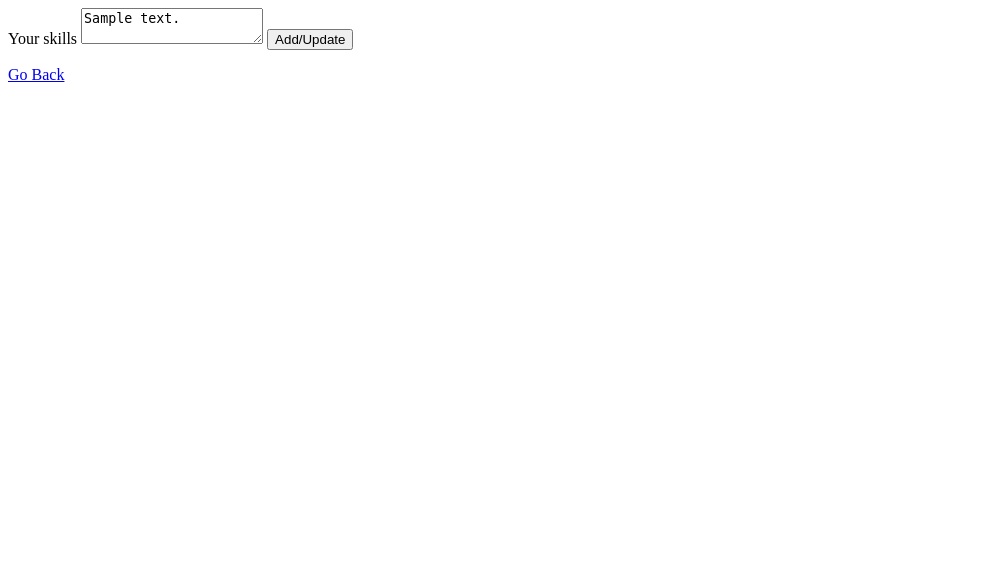
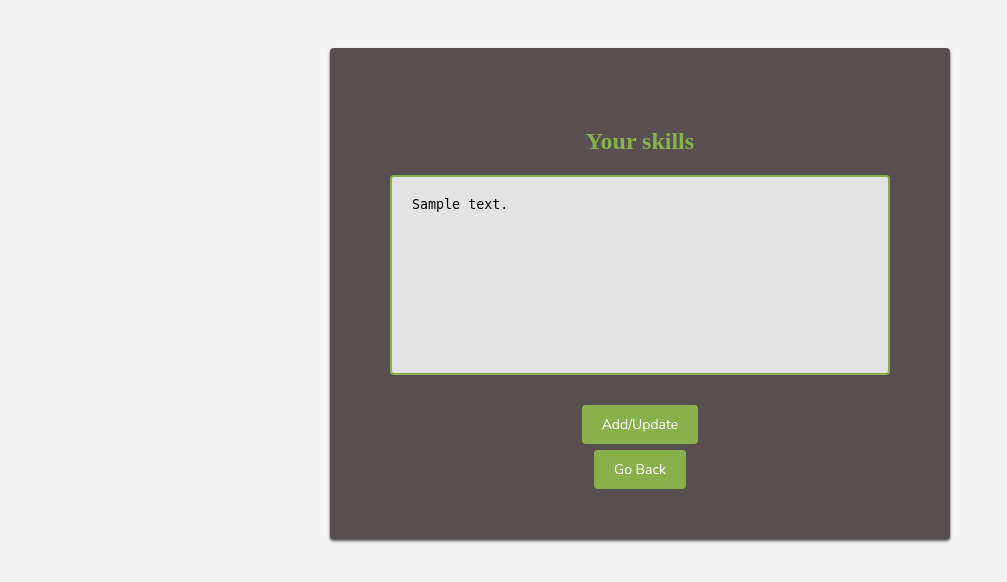
Before and after one commit to chetanty/cosmic, a Django app: template cosmic/feed/templates/skills.html in a window 1280 px wide. Shown: the top 582 px of the page, without its empty margins (0-1007 px from the left). Run offline with Django 3.2, Linux system fonts and the light colour scheme; the template is opened without the code that fills it: most values are stand-ins (such as "Sample title", 1, 10 or a date in 2020).

Commit message:
add css to skills.html

```diff
--- a/cosmic/feed/templates/skills.html
+++ b/cosmic/feed/templates/skills.html
@@ -1,7 +1,76 @@
-<form action="{% url 'feed:update_skills' %}" method="post">
-    {% csrf_token %}
-    <label for="skills">Your skills</label>
-    <textarea name="skills">{{ user_skills.skill_text }}</textarea>
-    <input type="submit" value="Add/Update">
-</form>
-<a href="{% url 'feed:dashboard' %}">Go Back</a>
+<html>
+  <head>
+    <link href="https://fonts.googleapis.com/css?family=Nunito+Sans:400,400i,700,900&display=swap" rel="stylesheet">
+  </head>
+    <style>
+        body {
+            text-align: center;
+            padding: 40px 0;
+            background-color: #f4f4f4;
+        }
+        h1 {
+            color: #88B04B;
+            font-family: "Nunito Sans", "Helvetica Neue", sans-serif;
+            font-weight: 900;
+            font-size: 40px;
+            margin-bottom: 10px;
+        }
+        p {
+            color: #dce1e7;
+            font-family: "Nunito Sans", "Helvetica Neue", sans-serif;
+            font-size:20px;
+            margin: 0;
+        }
+        a, input {
+            text-decoration: none;
+            font-family: "Nunito Sans", "Helvetica Neue", sans-serif;
+            background-color: #88B04B;
+            font-size:14px;
+            color: white;
+            padding: 10px 20px;
+            border: none;
+            border-radius: 4px;
+            cursor: pointer;
+            margin-top: 30px;
+        }
+        i {
+            color: #9ABC66;
+            font-size: 100px;
+            line-height: 200px;
+            margin-left:-15px;
+        }
+        .card {
+            text-align: center;
+            background: rgb(88, 80, 80);
+            padding: 60px;
+            border-radius: 4px;
+            box-shadow: 0 2px 3px #4d5054;
+            display: inline-block;
+            margin: 0 auto;
+        }
+        .box {
+            width: 500px;
+            height: 200px;
+            padding: 20px;
+            border: 2px solid #88B04B;
+            border-width: 2px;
+            border-radius: 4px;
+            background-color: #e3e3e3;
+            resize: none;
+        }
+    </style>
+<body>
+<div class="card">
+
+    <form action="{% url 'feed:update_skills' %}" method="post">
+        {% csrf_token %}
+        <label for="skills"><h2 style="color: #88B04B;">Your skills</h2></label>
+        <textarea class="box" name="skills">{{ user_skills.skill_text }}</textarea>
+        <br />
+        <input type="submit" value="Add/Update">
+    </form>
+
+    <a href="{% url 'feed:dashboard' %}">Go Back</a>
+</div>
+</body>
+</html>
--- a/cosmic/users/templates/index.html
+++ b/cosmic/users/templates/index.html
@@ -15,10 +15,10 @@
                     <input class="email-su" type="email" name="email" placeholder="Email" required> <br />
                 </div>
                 <h4 style="text-align: center; color: rgb(0, 0, 0)">Select Account type</h4>
-                <div style="text-align: center; margin-bottom: 30px; color: rgb(5, 5, 5)" class="rad">
+                <div style="text-align: center; margin-bottom: 30px; color: rgb(5, 5, 5)" class="rad" >
                     <input type="radio" name="is_developer" value="1" id="dev" required>
                         <label for="dev">Organizations</label>
-                    <input type="radio" name="is_developer" value="0" id="con">
+                    <input type="radio" name="is_developer" value="0" id="con" required>
                         <label for="con">Contributors</label> <br/>
                 </div>
                 <input style="margin-left: 180px;   " class="submit-su" type="submit" value="Register">
```
Also changed, not shown: cosmic/db.sqlite3.
